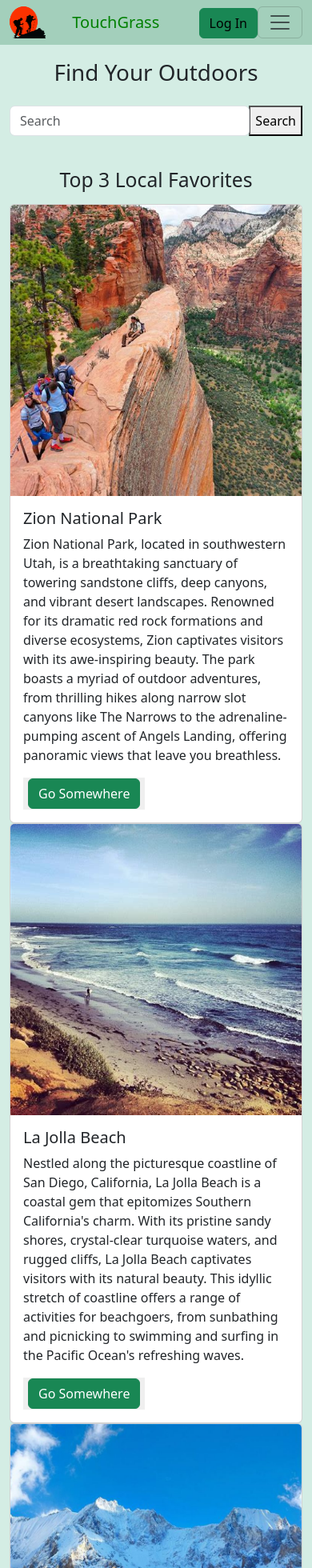
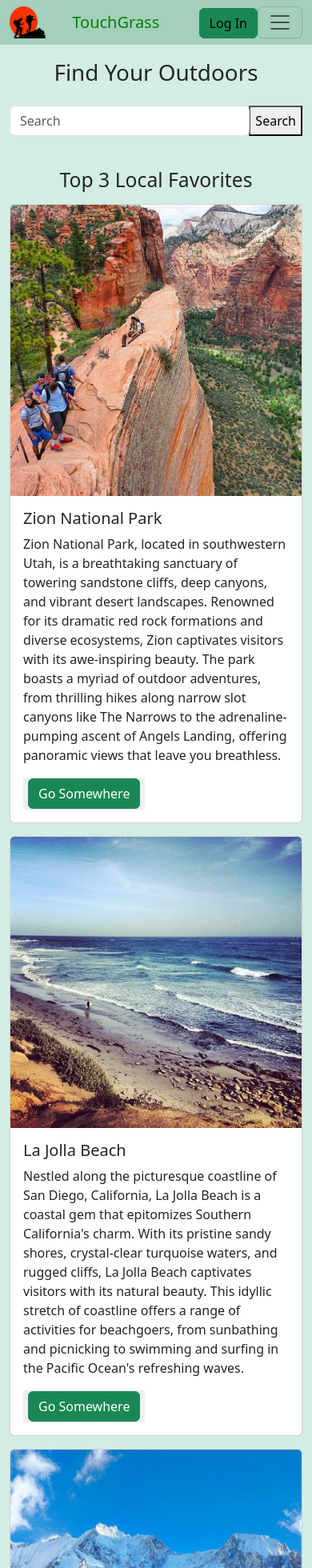
Before and after one commit to COMPE561GROUP2/gui, a React (Create React App) app: page /home in a window 390 px wide. Shown: the top 1960 px of the page at 80% size. Built offline with nearby package versions, Linux system fonts and the light colour scheme.

Commit message:
updated home

```diff
--- a/src/pages/Home.js
+++ b/src/pages/Home.js
@@ -39,9 +39,9 @@ const Home = () => {
       <section id="Activities">
         <h2 className="text-center my-3">Top 3 Local Favorites</h2>
         <div className="container">
-          <div className="row">
-            <div className="col-lg">
-              <div className="card">
+          <div className="row gy-3">
+            <div className="col-md-4">
+              <div className="card h-100">
                 <img src={images.hike1} className="card-img-top" alt="..." />
                 <div className="card-body">
                   <h5 className="card-title">Zion National Park</h5>
@@ -64,8 +64,8 @@ const Home = () => {
                 </div>
               </div>
             </div>
-            <div className="col-lg">
-              <div className="card">
+            <div className="col-md-4">
+              <div className="card h-100">
                 <img src={images.surf1} className="card-img-top" alt="..." />
                 <div className="card-body">
                   <h5 className="card-title">La Jolla Beach</h5>
@@ -87,8 +87,8 @@ const Home = () => {
                 </div>
               </div>
             </div>
-            <div className="col-lg">
-              <div className="card">
+            <div className="col-md-4">
+              <div className="card h-100">
                 <img src={images.hike2} className="card-img-top" alt="..." />
                 <div className="card-body">
                   <h5 className="card-title">Mt. Everest</h5>
```
